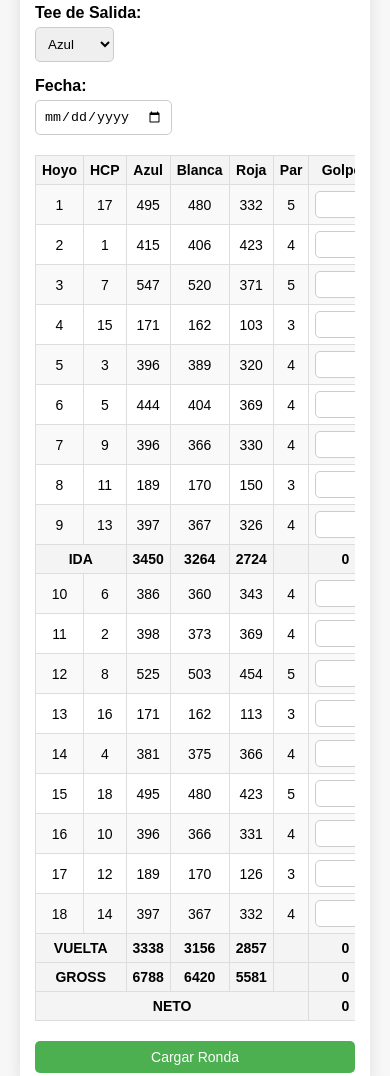
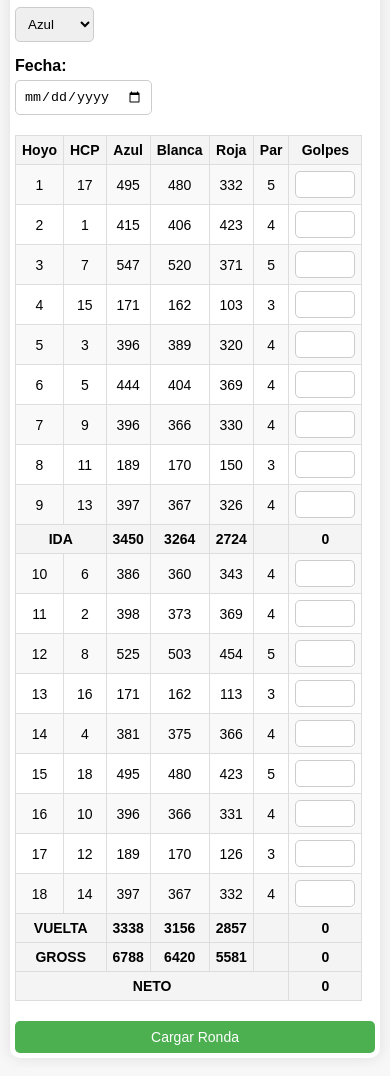
Before and after one commit to nestor58/GolfCard-RGGC, a plain HTML site: page index.html in a window 390 px wide. Shown: the part 461-1537 px from the top of the page. Drawn offline with Linux system fonts and the light colour scheme.

Commit message:
Update styles.css

```diff
--- a/styles.css
+++ b/styles.css
@@ -6,10 +6,10 @@ body {
 }
 
 .container {
-    max-width: 900px;
-    margin: 50px auto;
-    padding: 20px;
-    background-color: #fff;
+    max-width: 100vw;
+    margin: 10px auto;
+    padding: 10px;
+    background-color: #ffffff;
     border-radius: 10px;
     box-shadow: 0 0 15px rgba(0, 0, 0, 0.1);
 }
@@ -51,10 +51,13 @@ input, select {
 }
 
 table {
+    font-size: 16px;
+    margin-left: auto;
+    margin-right: auto;
     width: 100%;
     margin-top: 20px;
-    border-collapse: collapse;
-    font-size: 16px;
+    max-width: 100%;
+    border-collapse:collapse;
 }
 
 th, td {
@@ -98,8 +101,8 @@ button:hover {
 /* Media queries para pantallas más pequeñas */
 @media (max-width: 768px) {
     .container {
-        padding: 15px;
-        margin: 20px;
+        padding: 5px;
+        margin: 10px;
     }
 
     .input-group {
@@ -118,6 +121,10 @@ button:hover {
 
     table {
         font-size: 14px;
+        margin-left: auto;
+        margin-right: auto;
+        width: 100%;
+        max-width: 100%;
     }
 
     th, td {
```
